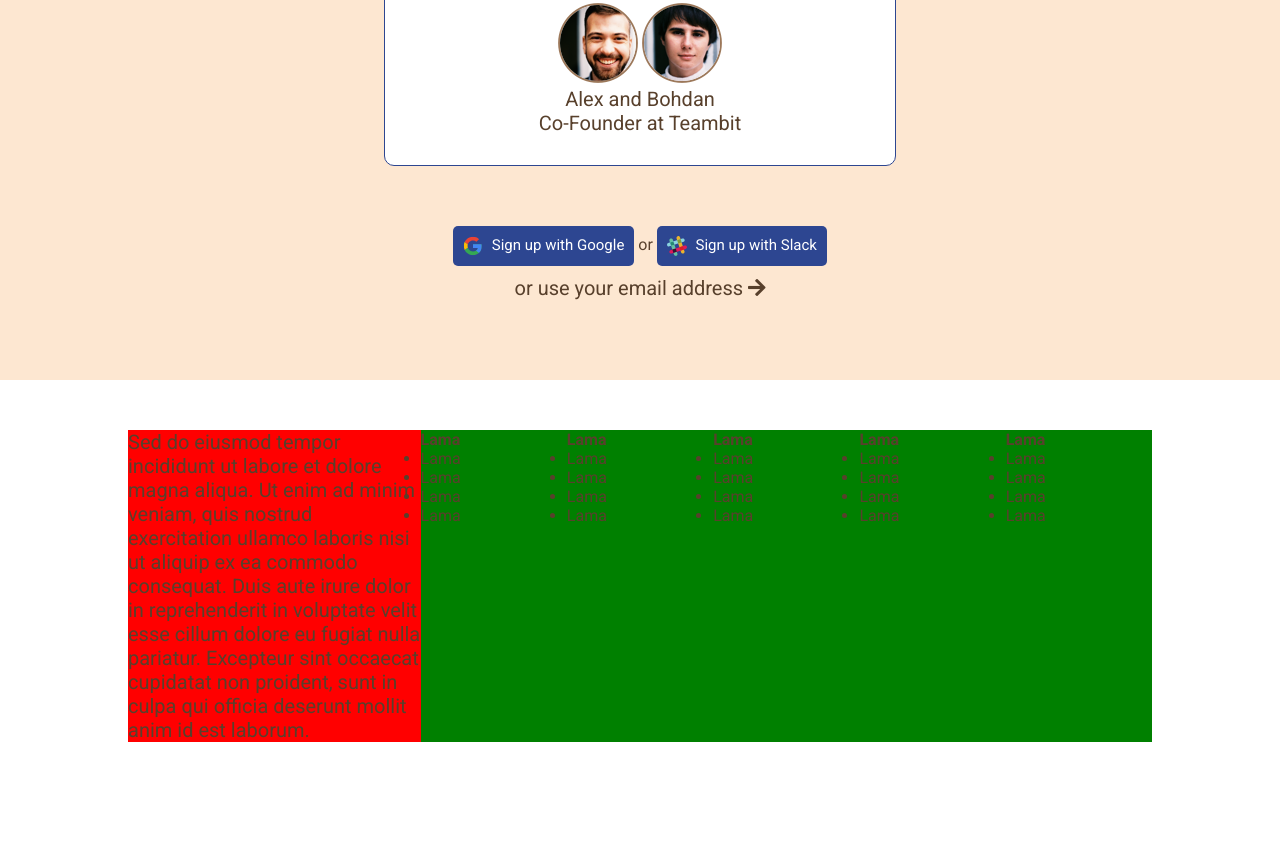
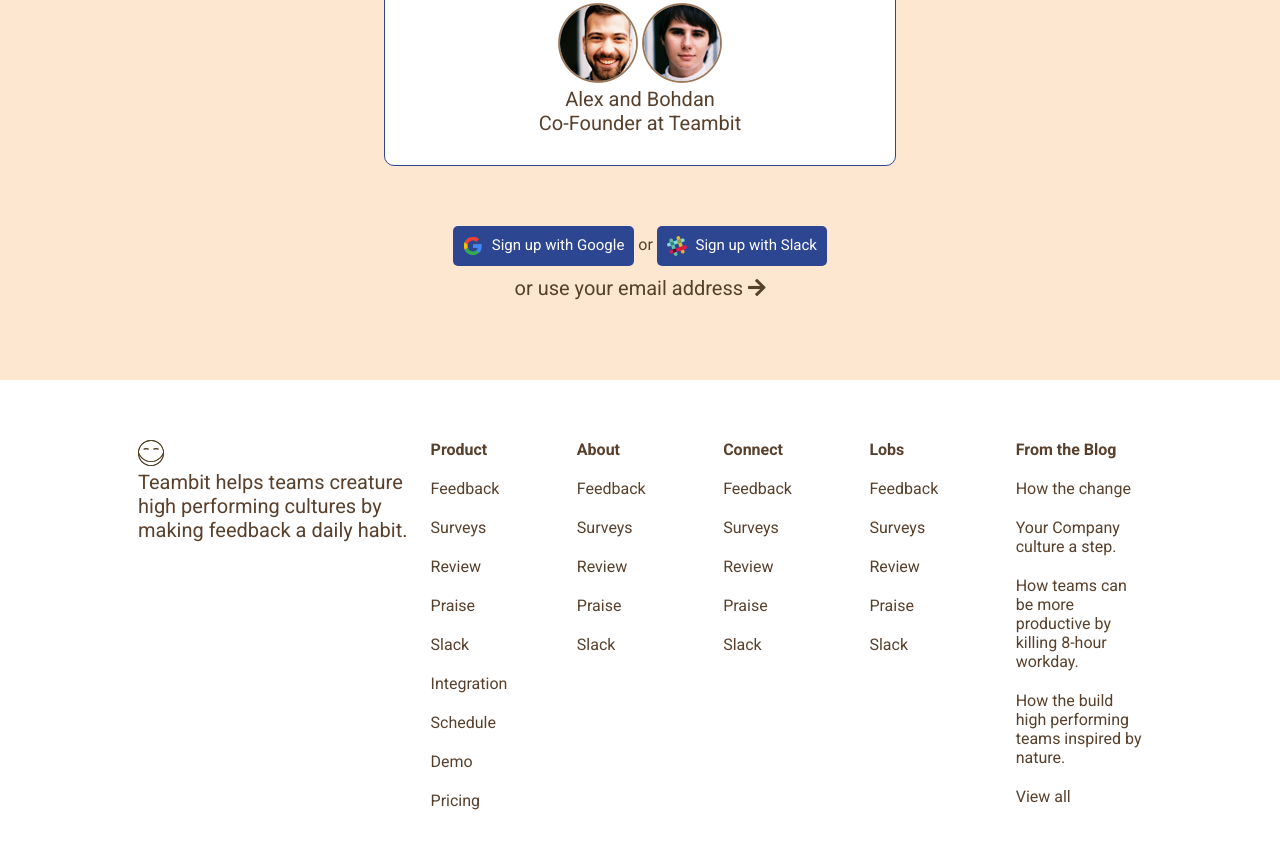
Before and after one commit to aldooow/node-sass-teambit, a website: page index.html in a window 1280 px wide. Shown: the part 6495-7343 px from the top of the page. Before the commit the page ends 7287 px from the top, so only its background shows below. Drawn offline with nearby package versions, Linux system fonts and the light colour scheme.

Commit message:
Work in progress!!!

```diff
--- a/index.html
+++ b/index.html
@@ -179,7 +179,7 @@
           <div class="box-message">
 
             <p>Lorem ipsum dolor sit amet, consectetur adipisicing elit, sed do eiusmod tempor incididunt ut labore et dolore magna aliqua. Ut enim ad minim veniam, quis nostrud exercitation ullamco laboris nisi ut aliquip ex ea commodo consequat. Duis aute irure dolor in reprehenderit in voluptate velit esse cillum dolore eu fugiat nulla pariatur. Excepteur sint occaecat cupidatat non proident, sunt in culpa qui officia deserunt mollit anim id est laborum.</p>
-            <div class="footer-message">
+            <div class="cit-message">
               <img src="img/alex.png" alt="img">
               <img src="img/bohdan.png" alt="img">
               <p>Alex and Bohdan</p>
@@ -205,52 +205,62 @@
       <!-- FOOTER -->
       <footer>
         <div class="footer wrapper-80-90">
-          <div class="footer-cit">
-            <p>Sed do eiusmod tempor incididunt ut labore et dolore magna aliqua. Ut enim ad minim veniam, quis nostrud exercitation ullamco laboris nisi ut aliquip ex ea commodo consequat. Duis aute irure dolor in reprehenderit in voluptate velit esse cillum dolore eu fugiat nulla pariatur. Excepteur sint occaecat cupidatat non proident, sunt in culpa qui officia deserunt mollit anim id est laborum.</p>
+          <div class="footer-message">
+            <img src="img/logo-small.svg" alt="logo">
+            <p>Teambit helps teams creature high performing cultures by making feedback a daily habit.</p>
           </div>
           <div class="footer-list">
-            <h4>Lama</h4>
+            <h4>Product</h4>
             <ul>
-              <li>Lama</li>
-              <li>Lama</li>
-              <li>Lama</li>
-              <li>Lama</li>
+              <li>Feedback</li>
+              <li>Surveys</li>
+              <li>Review</li>
+              <li>Praise</li>
+              <li>Slack</li>
+              <li>Integration</li>
+              <li>Schedule</li>
+              <li>Demo</li>
+              <li>Pricing</li>
             </ul>
           </div>
           <div class="footer-list">
-            <h4>Lama</h4>
+            <h4>About</h4>
             <ul>
-              <li>Lama</li>
-              <li>Lama</li>
-              <li>Lama</li>
-              <li>Lama</li>
+              <li>Feedback</li>
+              <li>Surveys</li>
+              <li>Review</li>
+              <li>Praise</li>
+              <li>Slack</li>
             </ul>
           </div>
           <div class="footer-list">
-            <h4>Lama</h4>
+            <h4>Connect</h4>
             <ul>
-              <li>Lama</li>
-              <li>Lama</li>
-              <li>Lama</li>
-              <li>Lama</li>
+              <li>Feedback</li>
+              <li>Surveys</li>
+              <li>Review</li>
+              <li>Praise</li>
+              <li>Slack</li>
             </ul>
           </div>
           <div class="footer-list">
-            <h4>Lama</h4>
+            <h4>Lobs</h4>
             <ul>
-              <li>Lama</li>
-              <li>Lama</li>
-              <li>Lama</li>
-              <li>Lama</li>
+              <li>Feedback</li>
+              <li>Surveys</li>
+              <li>Review</li>
+              <li>Praise</li>
+              <li>Slack</li>
             </ul>
           </div>
           <div class="footer-list">
-            <h4>Lama</h4>
+            <h4>From the Blog</h4>
             <ul>
-              <li>Lama</li>
-              <li>Lama</li>
-              <li>Lama</li>
-              <li>Lama</li>
+              <li>How the change</li>
+              <li>Your Company culture a step.</li>
+              <li>How teams can be  more productive by killing 8-hour workday.</li>
+              <li>How the build high performing teams inspired by nature.</li>
+              <li>View all</li>
             </ul>
           </div>
 
--- a/src/scss/app.scss
+++ b/src/scss/app.scss
@@ -4,28 +4,4 @@
 @import 'partials/_jumbo';
 @import 'partials/_sections-a';
 @import 'partials/_sections-b';
-
-// Footer
-.footer {
-  flex-wrap: wrap;
-  display: flex;
-  padding: 50px 0;
-}
-.footer-cit {
-  background: red;
-  width: calc(100% / 7 * 2);
-}
-.footer-list {
-  background: green;
-  width: calc(100% / 7)
-}
-@media screen and (max-width: 1080px){
-  .footer {
-    .footer-cit {
-      width: 100%;
-    }
-    .footer-list {
-      width: calc(100% / 3)
-    }
-  }
-}
+@import 'partials/_footer';
--- a/src/scss/partials/_common.scss
+++ b/src/scss/partials/_common.scss
@@ -25,7 +25,9 @@
 .wrapper-80-90 {
   width: 80%;
   margin: auto;
-
+}
+li {
+  list-style: none;
 }
 @media screen and (max-width: 1080px){
   .wrapper-80-90 {
--- /dev/null
+++ b/src/scss/partials/_footer.scss
@@ -0,0 +1,27 @@
+// Footer
+.footer {
+  display: flex;
+  flex-wrap: wrap;
+  padding: 50px 0;
+}
+.footer-message {
+  padding: 10px;
+  width: calc(100% / 7 * 2);
+}
+.footer-list {
+  padding: 10px;
+  width: calc(100% / 7);
+  li {
+    margin-top: 20px;
+  }
+}
+@media screen and (max-width: 1080px){
+  .footer {
+    .footer-cit {
+      width: 100%;
+    }
+    .footer-list {
+      width: calc(100% / 3)
+    }
+  }
+}
```
Also changed, not shown: dist/app.css.
